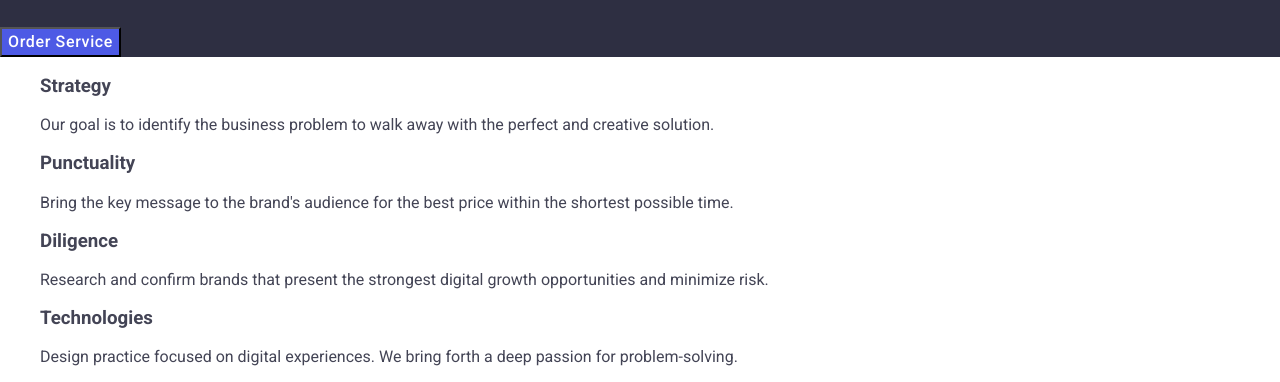
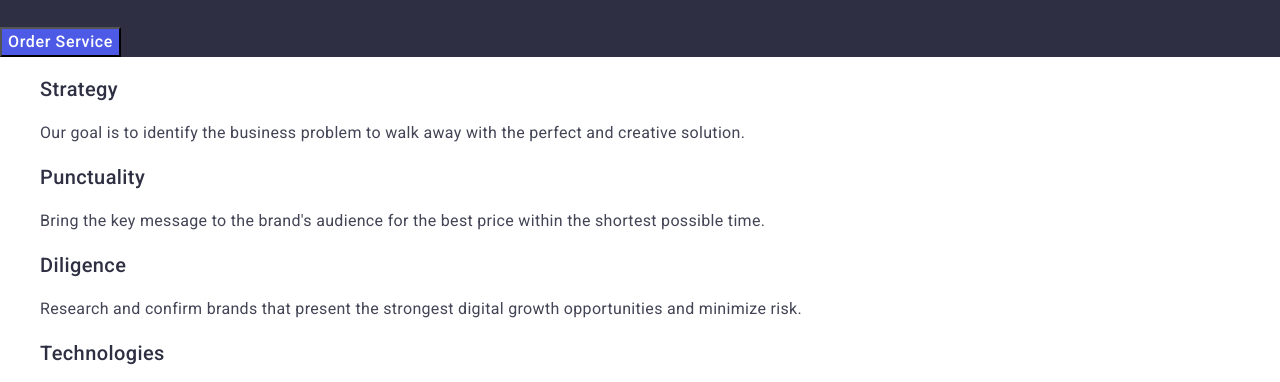
Before and after one commit to DenysTryshkin/goit-markup-hw-02, a plain HTML site: page index.html in a window 1280 px wide. Shown: the part 299-681 px from the top of the page. Drawn offline with nearby package versions, Linux system fonts and the light colour scheme.

Commit message:
add styles for section advantages

```diff
--- a/css/styles.css
+++ b/css/styles.css
@@ -112,6 +112,22 @@ button {
     background-color: #4d5ae5;
 }
 
+/* section advantages */
+
+.advantages-title {
+    font-weight: 500;
+    font-size: 20px;
+    line-height: 1.2;
+    letter-spacing: 0.02em;
+    color: #2e2f42;
+}
+
+.advantages-text {
+    line-height: 1.5;
+    letter-spacing: 0.02em;
+    color: #434455;
+}
+
 /* section team */
 .team-title {
     font-weight: 500;
--- a/index.html
+++ b/index.html
@@ -61,33 +61,33 @@
         <button class="button btn-primary" type="button">Order Service</button>
       </section>
       <!-- section advantages -->
-      <section>
+      <section class="advantages">
         <h2 class="visually-hidden">Advantages</h2>
-        <ul>
-          <li>
-            <h3>Strategy</h3>
-            <p>
+        <ul class="advantages-list">
+          <li class="advantages-item">
+            <h3 class="advantages-title">Strategy</h3>
+            <p class="advantages-text">
               Our goal is to identify the business problem to walk away with the
               perfect and creative solution.
             </p>
           </li>
-          <li>
-            <h3>Punctuality</h3>
-            <p>
+          <li class="advantages-item">
+            <h3 class="advantages-title">Punctuality</h3>
+            <p class="advantages-text">
               Bring the key message to the brand's audience for the best price
               within the shortest possible time.
             </p>
           </li>
-          <li>
-            <h3>Diligence</h3>
-            <p>
+          <li class="advantages-item">
+            <h3 class="advantages-title">Diligence</h3>
+            <p class="advantages-text">
               Research and confirm brands that present the strongest digital
               growth opportunities and minimize risk.
             </p>
           </li>
-          <li>
-            <h3>Technologies</h3>
-            <p>
+          <li class="advantages-item">
+            <h3 class="advantages-title">Technologies</h3>
+            <p class="advantages-text">
               Design practice focused on digital experiences. We bring forth a
               deep passion for problem-solving.
             </p>
```
